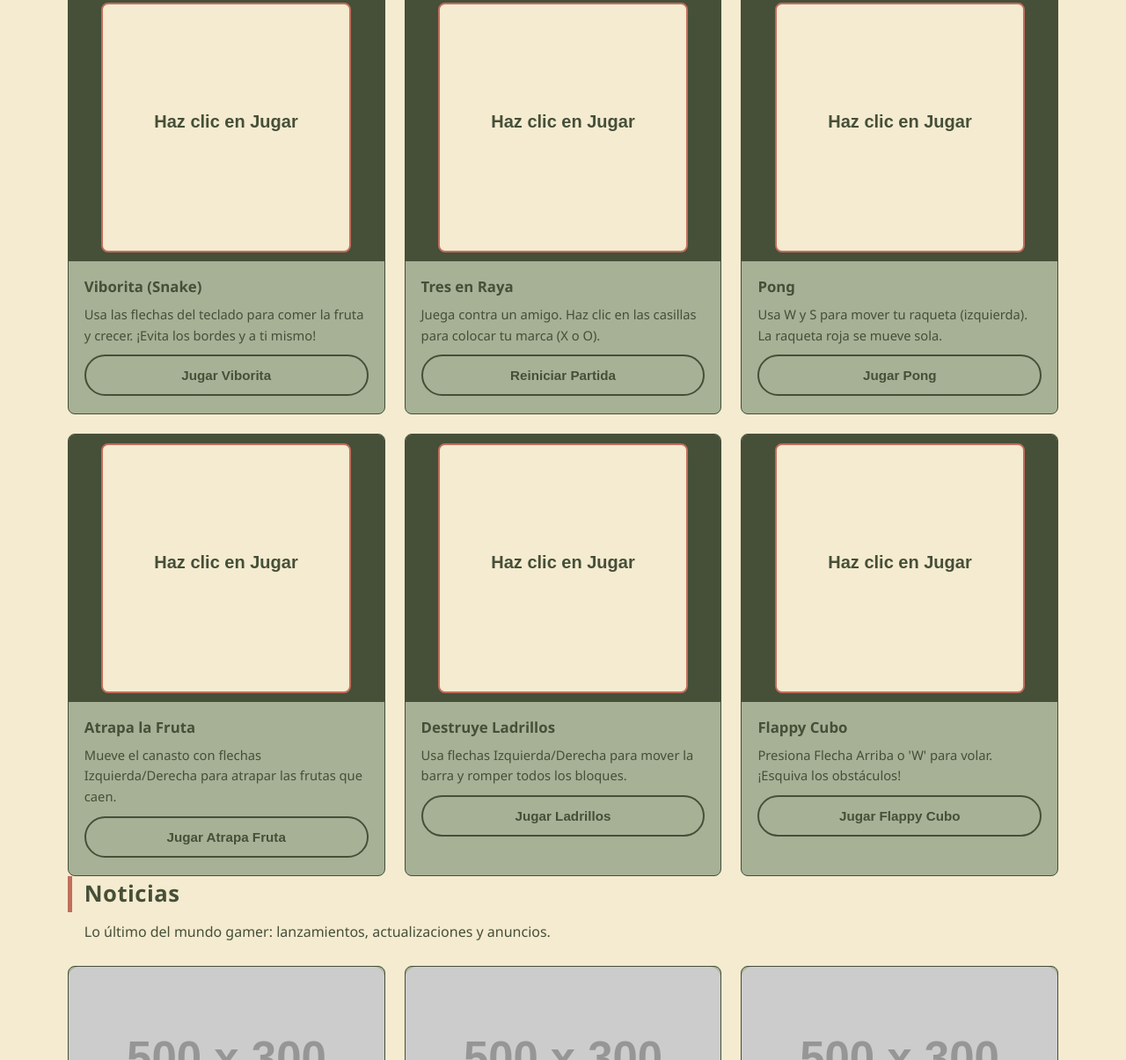
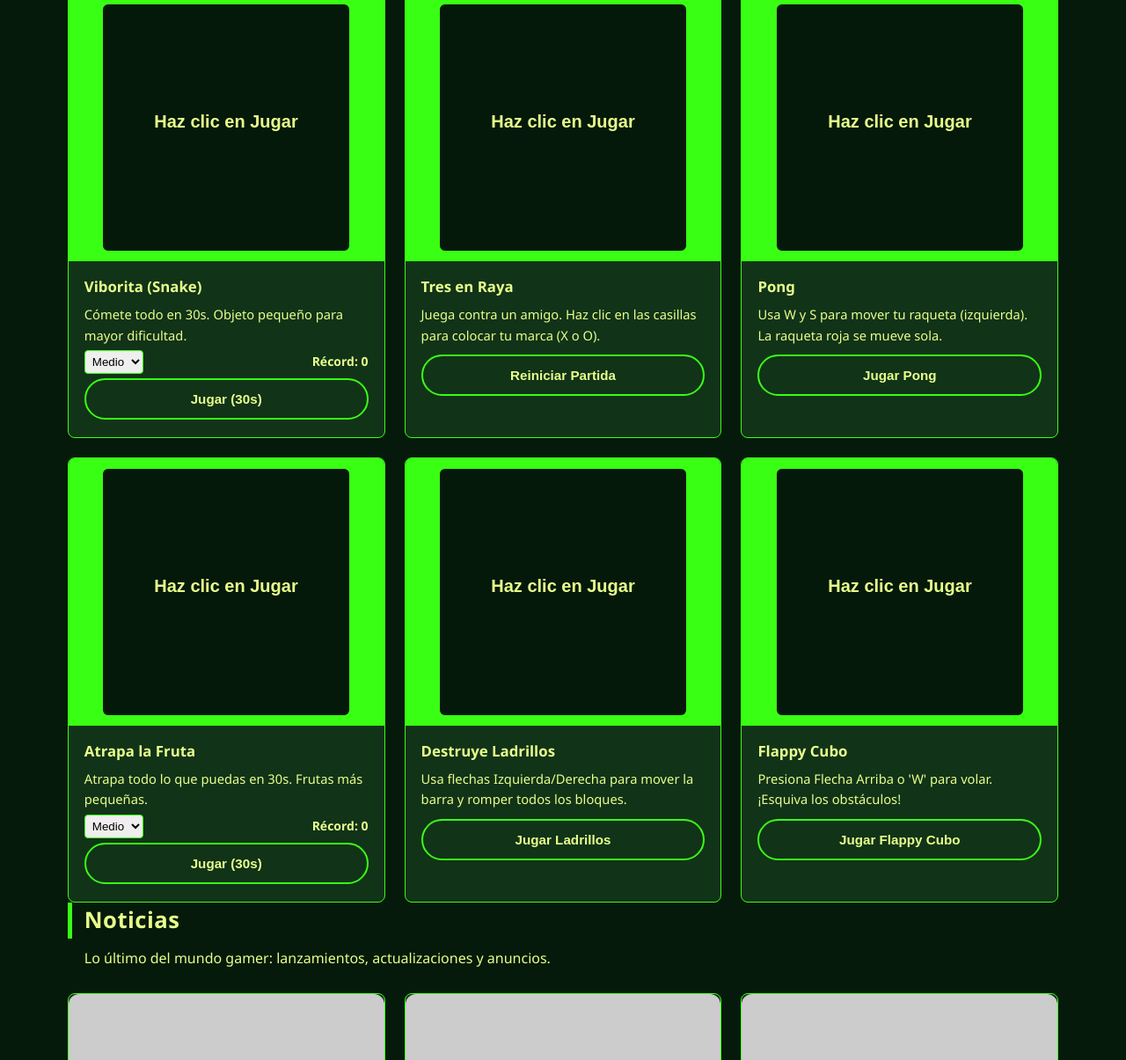
Before and after one commit to Mijailruizg/JUEGOS-VIDEO, a plain HTML site: page index.html in a window 1280 px wide. Shown: the part 1848-3053 px from the top of the page at 88% size. Drawn offline with Linux system fonts and the light colour scheme; placeholder pictures from the web are drawn by us.

Commit message:
Actualiza diseño y contenido

```diff
--- a/index.html
+++ b/index.html
@@ -106,8 +106,16 @@
         </div>
         <div class="card-body">
           <h3 class="card-title">Viborita (Snake)</h3>
-          <p class="card-text">Usa las flechas del teclado para comer la fruta y crecer. ¡Evita los bordes y a ti mismo!</p>
-          <button class="btn btn-outline" style="margin-top:10px; width:100%" onclick="initSnake()">Jugar Viborita</button>
+          <p class="card-text">Cómete todo en 30s. Objeto pequeño para mayor dificultad.</p>
+          <div style="display:flex; justify-content:space-between; align-items:center; margin-top:5px; margin-bottom:5px;">
+            <select id="snakeDiff" style="padding: 4px; border-radius: 4px; border: 1px solid var(--border);">
+              <option value="150">Fácil</option>
+              <option value="100" selected>Medio</option>
+              <option value="60">Difícil</option>
+            </select>
+            <span style="font-size:14px; font-weight:bold; color:var(--accent);">Récord: <span id="snakeRecord">0</span></span>
+          </div>
+          <button class="btn btn-outline" style="width:100%" onclick="initSnake()">Jugar (30s)</button>
         </div>
       </article>
 
@@ -139,8 +147,16 @@
         </div>
         <div class="card-body">
           <h3 class="card-title">Atrapa la Fruta</h3>
-          <p class="card-text">Mueve el canasto con flechas Izquierda/Derecha para atrapar las frutas que caen.</p>
-          <button class="btn btn-outline" style="margin-top:10px; width:100%" onclick="initCatch()">Jugar Atrapa Fruta</button>
+          <p class="card-text">Atrapa todo lo que puedas en 30s. Frutas más pequeñas.</p>
+          <div style="display:flex; justify-content:space-between; align-items:center; margin-top:5px; margin-bottom:5px;">
+            <select id="catchDiff" style="padding: 4px; border-radius: 4px; border: 1px solid var(--border);">
+              <option value="1">Fácil</option>
+              <option value="1.5" selected>Medio</option>
+              <option value="2">Difícil</option>
+            </select>
+            <span style="font-size:14px; font-weight:bold; color:var(--accent);">Récord: <span id="catchRecord">0</span></span>
+          </div>
+          <button class="btn btn-outline" style="width:100%" onclick="initCatch()">Jugar (30s)</button>
         </div>
       </article>
 
@@ -221,7 +237,7 @@
     document.getElementById('mainNav').classList.toggle('open');
   });
 
-  const cDark = "#464F38"; const cAccent = "#C26D5C"; const cPanel = "#A6B196"; const cBg = "#F4EBD0";
+  const cDark = "#E8FF8C"; const cAccent = "#39FF14"; const cPanel = "#113318"; const cBg = "#051A0A";
 
   const keys = {};
   window.addEventListener("keydown", e => {
@@ -230,9 +246,14 @@
   });
   window.addEventListener("keyup", e => { keys[e.key] = false; });
 
-  let snakeState = { active: false, pts: [], dir: {x:1, y:0}, nextDir: {x:1, y:0}, food: {x:0, y:0}, score: 0, parts: [], lastTime: 0 };
+  let snakeHS = localStorage.getItem('snakeHS') || 0;
+  if(document.getElementById('snakeRecord')) document.getElementById('snakeRecord').innerText = snakeHS;
+  let snakeState = { active: false, pts: [], dir: {x:1, y:0}, nextDir: {x:1, y:0}, food: {x:0, y:0}, score: 0, parts: [], lastTime: 0, timeLeft: 30, startTime: 0, speed: 100 };
+
   function initSnake() {
-    snakeState = { active: true, pts: [{x: 7, y: 7}, {x: 6, y: 7}, {x: 5, y: 7}], dir: {x:1, y:0}, nextDir: {x:1, y:0}, food: {x: 10, y: 10}, score: 0, parts: [], lastTime: performance.now() };
+    let speed = 100;
+    if(document.getElementById('snakeDiff')) speed = parseInt(document.getElementById('snakeDiff').value);
+    snakeState = { active: true, pts: [{x: 7, y: 7}, {x: 6, y: 7}, {x: 5, y: 7}], dir: {x:1, y:0}, nextDir: {x:1, y:0}, food: {x: 10, y: 10}, score: 0, parts: [], lastTime: performance.now(), timeLeft: 30, startTime: performance.now(), speed: speed };
     requestAnimationFrame(snakeLoop);
   }
   window.addEventListener("keydown", e => {
@@ -247,16 +268,20 @@
     requestAnimationFrame(snakeLoop);
     const ctx = document.getElementById("snakeCanvas").getContext("2d");
 
-    if(time - snakeState.lastTime > 110) {
+    snakeState.timeLeft = Math.max(0, 30 - Math.floor((time - snakeState.startTime)/1000));
+
+    if(time - snakeState.lastTime > snakeState.speed) {
       snakeState.lastTime = time;
       snakeState.dir = snakeState.nextDir;
       let head = {x: snakeState.pts[0].x + snakeState.dir.x, y: snakeState.pts[0].y + snakeState.dir.y};
 
-      if(head.x<0 || head.x>=14 || head.y<0 || head.y>=14 || snakeState.pts.some(s => s.x===head.x && s.y===head.y)) {
+      if(head.x<0 || head.x>=14 || head.y<0 || head.y>=14 || snakeState.pts.some(s => s.x===head.x && s.y===head.y) || snakeState.timeLeft <= 0) {
         snakeState.active = false;
-        ctx.fillStyle = "rgba(244, 235, 208, 0.85)"; ctx.fillRect(0,0,280,280);
+        if(snakeState.score > snakeHS) { snakeHS = snakeState.score; localStorage.setItem('snakeHS', snakeHS); document.getElementById('snakeRecord').innerText = snakeHS; }
+        ctx.fillStyle = "rgba(5, 26, 10, 0.85)"; ctx.fillRect(0,0,280,280);
         ctx.fillStyle = cDark; ctx.font = "bold 26px Arial"; ctx.textAlign="center";
-        ctx.fillText("¡Oh no!", 140, 120); ctx.font = "16px Arial"; ctx.fillText("Puntos: " + snakeState.score, 140, 150);
+        ctx.fillText(snakeState.timeLeft <= 0 ? "¡Tiempo!" : "¡Oh no!", 140, 120);
+        ctx.font = "16px Arial"; ctx.fillText("Puntos: " + snakeState.score, 140, 150);
         ctx.fillText("Clic en Jugar para repetir", 140, 180);
         return;
       }
@@ -274,9 +299,10 @@
     for(let i=0; i<=280; i+=20) { ctx.beginPath(); ctx.moveTo(i,0); ctx.lineTo(i,280); ctx.stroke(); ctx.beginPath(); ctx.moveTo(0,i); ctx.lineTo(280,i); ctx.stroke(); }
     ctx.globalAlpha = 1;
 
-    let pulse = 10 + Math.sin(time*0.01)*2;
+    // Objeto (fruta) más pequeño
+    let pulse = 6 + Math.sin(time*0.01)*1.5;
     ctx.fillStyle = cAccent; ctx.beginPath(); ctx.arc(snakeState.food.x*20+10, snakeState.food.y*20+10, pulse, 0, Math.PI*2); ctx.fill();
-    ctx.fillStyle = cDark; ctx.beginPath(); ctx.roundRect(snakeState.food.x*20+8, snakeState.food.y*20, 4, 6, 2); ctx.fill();
+    ctx.fillStyle = cDark; ctx.beginPath(); ctx.roundRect(snakeState.food.x*20+9, snakeState.food.y*20+2, 2, 4, 1); ctx.fill();
 
     ctx.fillStyle = cDark;
     for(let i=0; i<snakeState.pts.length; i++) {
@@ -355,7 +381,7 @@
       ctx.strokeStyle = cBg; ctx.lineWidth = 14; ctx.globalAlpha = 0.9;
       ctx.beginPath(); ctx.moveTo((ttt.winLine[0]%3)*93+46, Math.floor(ttt.winLine[0]/3)*93+46); ctx.lineTo((ttt.winLine[2]%3)*93+46, Math.floor(ttt.winLine[2]/3)*93+46); ctx.stroke(); ctx.globalAlpha = 1;
     } else if(!ttt.active && ttt.board.includes("X")) {
-      ctx.fillStyle = "rgba(244, 235, 208, 0.7)"; ctx.fillRect(0,0,280,280);
+      ctx.fillStyle = "rgba(5, 26, 10, 0.7)"; ctx.fillRect(0,0,280,280);
       ctx.fillStyle = cDark; ctx.font = "bold 24px Arial"; ctx.textAlign="center"; ctx.fillText("¡Empate!", 140, 140);
     }
   }
@@ -424,22 +450,31 @@
     ctx.restore();
   }
 
-  let ctc = { active: false, req: null, basket: {x: 100, width: 80, angle: 0}, fruits: [], score: 0, lives: 3, ticks: 0, parts: [] };
+  let catchHS = localStorage.getItem('catchHS') || 0;
+  if(document.getElementById('catchRecord')) document.getElementById('catchRecord').innerText = catchHS;
+  let ctc = { active: false, req: null, basket: {x: 100, width: 80, angle: 0}, fruits: [], score: 0, lives: 3, ticks: 0, parts: [], timeLeft: 30, startTime: 0, diff: 1.5 };
+
   function initCatch() {
     cancelAnimationFrame(ctc.req);
-    ctc = { active: true, basket: {x: 100, width: 80, angle: 0}, fruits: [], score: 0, lives: 3, ticks: 0, parts: [] };
+    let diff = 1.5;
+    if(document.getElementById('catchDiff')) diff = parseFloat(document.getElementById('catchDiff').value);
+    ctc = { active: true, basket: {x: 100, width: 80, angle: 0}, fruits: [], score: 0, lives: 3, ticks: 0, parts: [], timeLeft: 30, startTime: performance.now(), diff: diff };
     requestAnimationFrame(catchLoop);
   }
-  function catchLoop() {
+  function catchLoop(time) {
     if(!ctc.active) return;
     ctc.req = requestAnimationFrame(catchLoop);
     const ctx = document.getElementById("catchCanvas").getContext("2d");
 
-    if(ctc.lives <= 0) {
+    ctc.timeLeft = Math.max(0, 30 - Math.floor((time - ctc.startTime)/1000));
+
+    if(ctc.lives <= 0 || ctc.timeLeft <= 0) {
       ctc.active = false;
-      ctx.fillStyle = "rgba(244, 235, 208, 0.85)"; ctx.fillRect(0,0,280,280);
+      if(ctc.score > catchHS) { catchHS = ctc.score; localStorage.setItem('catchHS', catchHS); document.getElementById('catchRecord').innerText = catchHS; }
+      ctx.fillStyle = "rgba(5, 26, 10, 0.85)"; ctx.fillRect(0,0,280,280);
       ctx.fillStyle = cDark; ctx.font = "bold 26px Arial"; ctx.textAlign="center";
-      ctx.fillText("¡Juego Terminado!", 140, 120); ctx.font = "16px Arial"; ctx.fillText("Puntos: " + ctc.score, 140, 150);
+      ctx.fillText(ctc.timeLeft <= 0 ? "¡Tiempo!" : "¡Juego Terminado!", 140, 120);
+      ctx.font = "16px Arial"; ctx.fillText("Puntos: " + ctc.score, 140, 150);
       return;
     }
 
@@ -448,7 +483,8 @@
     if(keys["ArrowRight"] && ctc.basket.x<280-ctc.basket.width) { ctc.basket.x+=8; ctc.basket.angle = 0.1; }
 
     ctc.ticks++;
-    if(ctc.ticks % Math.max(25, 60 - Math.floor(ctc.score/2)) === 0) {
+    // spawn faster based on difficulty
+    if(ctc.ticks % Math.max(20, Math.floor(60 / ctc.diff) - Math.floor(ctc.score/3)) === 0) {
       ctc.fruits.push({x: 20 + Math.random()*240, y: -20, rot: 0, vrot: (Math.random()-0.5)*0.15, type: Math.random()>0.4?1:2});
     }
 
@@ -456,14 +492,15 @@
 
     for(let i=ctc.fruits.length-1; i>=0; i--) {
       let f = ctc.fruits[i];
-      f.y += 2.5 + (ctc.score*0.05); f.rot += f.vrot;
+      f.y += (2.5 + (ctc.score*0.05)) * ctc.diff; f.rot += f.vrot;
 
       ctx.save(); ctx.translate(f.x, f.y); ctx.rotate(f.rot);
+      // Frutas más pequeñas para mayor dificultad (radio 8 y 7 en vez de 14 y 12)
       if(f.type===1) {
-        ctx.fillStyle = cAccent; ctx.beginPath(); ctx.arc(0, 0, 14, 0, Math.PI*2); ctx.fill();
-        ctx.fillStyle = cDark; ctx.beginPath(); ctx.roundRect(-2, -18, 4, 8, 2); ctx.fill();
+        ctx.fillStyle = cAccent; ctx.beginPath(); ctx.arc(0, 0, 8, 0, Math.PI*2); ctx.fill();
+        ctx.fillStyle = cDark; ctx.beginPath(); ctx.roundRect(-1, -11, 2, 5, 1); ctx.fill();
       } else {
-        ctx.fillStyle = cPanel; ctx.beginPath(); ctx.arc(0, 0, 12, 0, Math.PI*2); ctx.fill();
+        ctx.fillStyle = cPanel; ctx.beginPath(); ctx.arc(0, 0, 7, 0, Math.PI*2); ctx.fill();
       }
       ctx.restore();
 
@@ -523,7 +560,7 @@
 
     if(brk.ball.y>=280) {
       brk.active = false;
-      ctx.fillStyle = "rgba(244, 235, 208, 0.85)"; ctx.fillRect(0,0,280,280);
+      ctx.fillStyle = "rgba(5, 26, 10, 0.85)"; ctx.fillRect(0,0,280,280);
       ctx.fillStyle = cDark; ctx.font = "bold 24px Arial"; ctx.textAlign="center"; ctx.fillText("¡Perdiste!", 140, 130);
       return;
     }
@@ -553,7 +590,7 @@
 
     if(win) {
       brk.active = false;
-      ctx.fillStyle = "rgba(244, 235, 208, 0.85)"; ctx.fillRect(0,0,280,280);
+      ctx.fillStyle = "rgba(5, 26, 10, 0.85)"; ctx.fillRect(0,0,280,280);
       ctx.fillStyle = cDark; ctx.font = "bold 24px Arial"; ctx.textAlign="center"; ctx.fillText("¡Ganaste!", 140, 130);
       return;
     }
@@ -599,7 +636,7 @@
 
     if(flap.y > 280 || flap.y < -20) {
       flap.active = false;
-      ctx.fillStyle = "rgba(244, 235, 208, 0.85)"; ctx.fillRect(0,0,280,280);
+      ctx.fillStyle = "rgba(5, 26, 10, 0.85)"; ctx.fillRect(0,0,280,280);
       ctx.fillStyle = cDark; ctx.font = "bold 24px Arial"; ctx.textAlign="center"; ctx.fillText("¡Caíste!", 140, 130);
       return;
     }
@@ -626,7 +663,7 @@
       if(60+16 > p.x && 60 < p.x+p.w) {
         if(flap.y < p.top || flap.y+16 > p.top+p.gap) {
           flap.active = false;
-          ctx.fillStyle = "rgba(244, 235, 208, 0.85)"; ctx.fillRect(0,0,280,280);
+          ctx.fillStyle = "rgba(5, 26, 10, 0.85)"; ctx.fillRect(0,0,280,280);
           ctx.fillStyle = cDark; ctx.font = "bold 24px Arial"; ctx.textAlign="center"; ctx.fillText("¡Choque!", 140, 130);
           return;
         }
@@ -657,7 +694,7 @@
     let el = document.getElementById(id+"Canvas");
     if(el) {
       let ctx = el.getContext("2d");
-      ctx.fillStyle = "rgba(244, 235, 208, 0.4)"; ctx.fillRect(0,0,280,280);
+      ctx.fillStyle = "rgba(5, 26, 10, 0.4)"; ctx.fillRect(0,0,280,280);
       ctx.fillStyle = cDark; ctx.font = "bold 20px Arial"; ctx.textAlign="center"; ctx.fillText("Haz clic en Jugar", 140, 140);
     }
   });
--- a/style.css
+++ b/style.css
@@ -1,15 +1,15 @@
 :root {
-  --bg-dark: #F4EBD0;
-  --bg-panel: #A6B196;
-  --bg-panel-2: #A6B196;
-  --purple: #C26D5C;
-  --purple-2: #C26D5C;
-  --pink: #C26D5C;
-  --text-main: #464F38;
-  --text-muted: #464F38;
-  --border: #464F38;
+  --bg-dark: #051A0A;
+  --bg-panel: #113318;
+  --bg-panel-2: #113318;
+  --purple: #39FF14;
+  --purple-2: #39FF14;
+  --pink: #39FF14;
+  --text-main: #E8FF8C;
+  --text-muted: #E8FF8C;
+  --border: #39FF14;
   --radius: 8px;
-  --shadow: 0 8px 30px rgba(70, 79, 56, 0.15);
+  --shadow: 0 8px 30px rgba(57, 255, 20, 0.15);
   font-size: 16px;
 }
 
```
